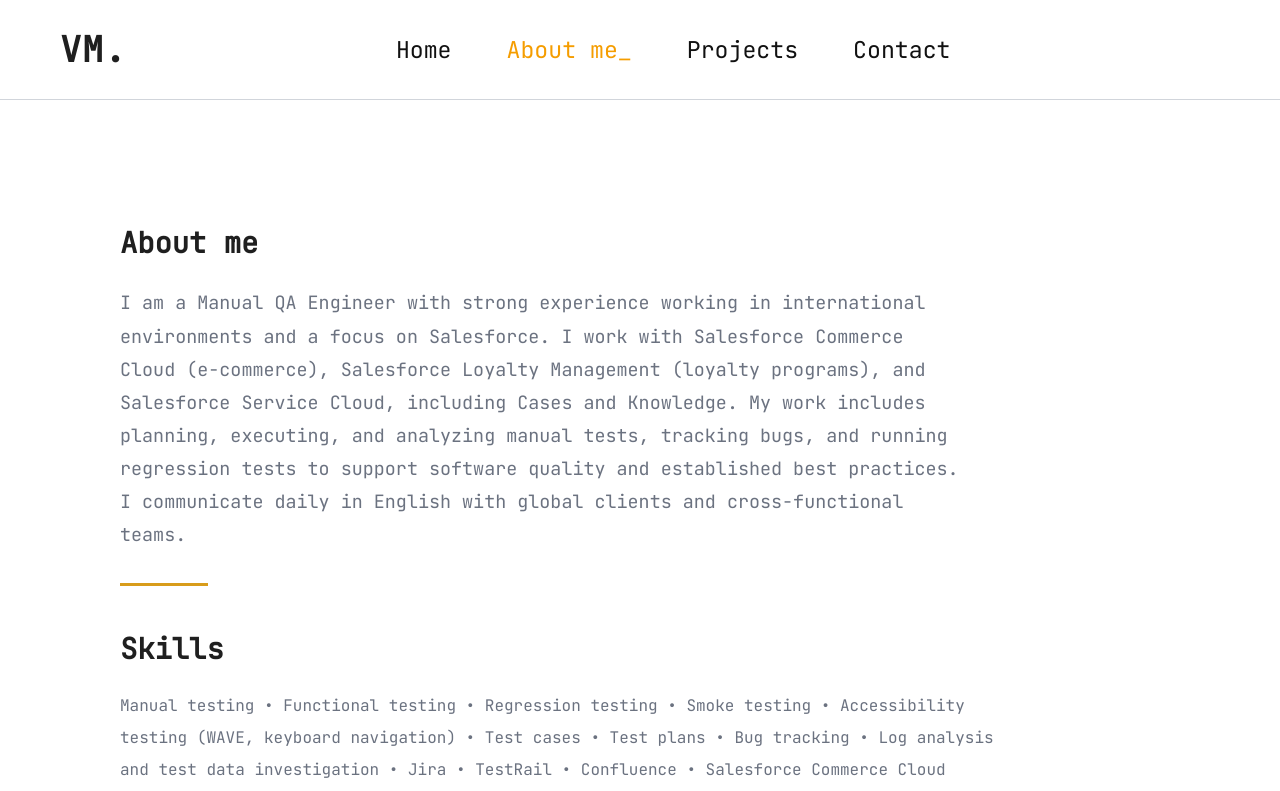
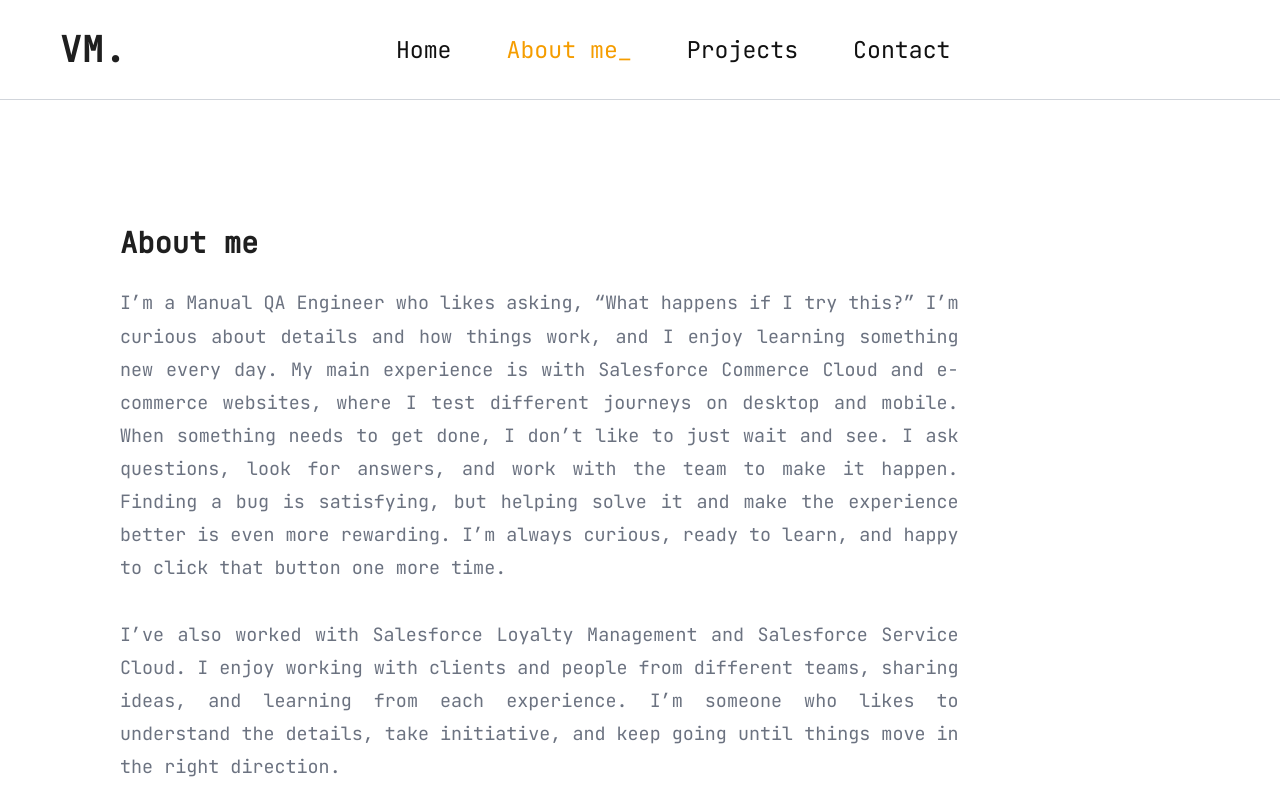
Before and after one commit to vinicius12pm/pro-monotype, a React (Vite) app: page /about in a window 1280 px wide. Shown: the top 791 px of the page. Built offline with nearby package versions, Linux system fonts and the light colour scheme.

Commit message:
Refresh About me introduction

```diff
--- a/src/pages/About/About.css
+++ b/src/pages/About/About.css
@@ -35,6 +35,11 @@
     color:var(--gray);
     font-size:clamp(1rem, 1.5vw, 1.15rem);
     line-height:1.8;
+    text-align:justify;
+}
+
+.about-summary + .about-summary {
+    margin-top:1.8em;
 }
 
 .about-divider {
--- a/src/pages/About/About.jsx
+++ b/src/pages/About/About.jsx
@@ -32,14 +32,22 @@ function About() {
       <div className="about-content">
         <h1 className="about-title" id="about-title">About me</h1>
         <p className="about-summary">
-          I am a Manual QA Engineer with strong experience working in international
-          environments and a focus on Salesforce. I work with Salesforce Commerce
-          Cloud (e-commerce), Salesforce Loyalty Management (loyalty programs), and
-          Salesforce Service Cloud, including Cases and Knowledge. My work includes
-          planning, executing, and analyzing manual tests, tracking bugs, and running
-          regression tests to support software quality and established best
-          practices. I communicate daily in English with global clients and
-          cross-functional teams.
+          I’m a Manual QA Engineer who likes asking, “What happens if I try this?”
+          I’m curious about details and how things work, and I enjoy learning
+          something new every day. My main experience is with Salesforce Commerce
+          Cloud and e-commerce websites, where I test different journeys on desktop
+          and mobile. When something needs to get done, I don’t like to just wait
+          and see. I ask questions, look for answers, and work with the team to make
+          it happen. Finding a bug is satisfying, but helping solve it and make the
+          experience better is even more rewarding. I’m always curious, ready to
+          learn, and happy to click that button one more time.
+        </p>
+        <p className="about-summary">
+          I’ve also worked with Salesforce Loyalty Management and Salesforce Service Cloud. I enjoy
+          working with clients and people from different teams, sharing ideas, and
+          learning from each experience. I’m someone who likes to understand the
+          details, take initiative, and keep going until things move in the right
+          direction.
         </p>
 
         <div className="about-divider" aria-hidden="true" />
```
